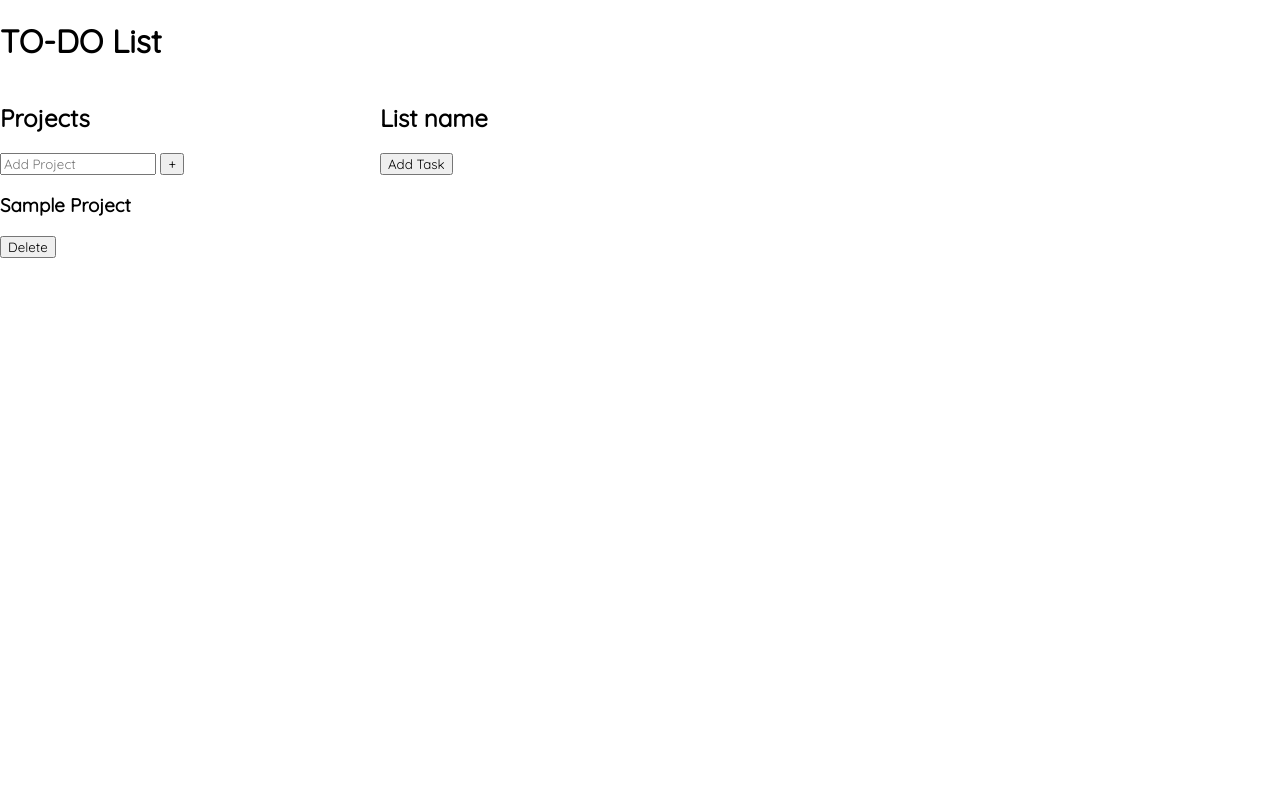
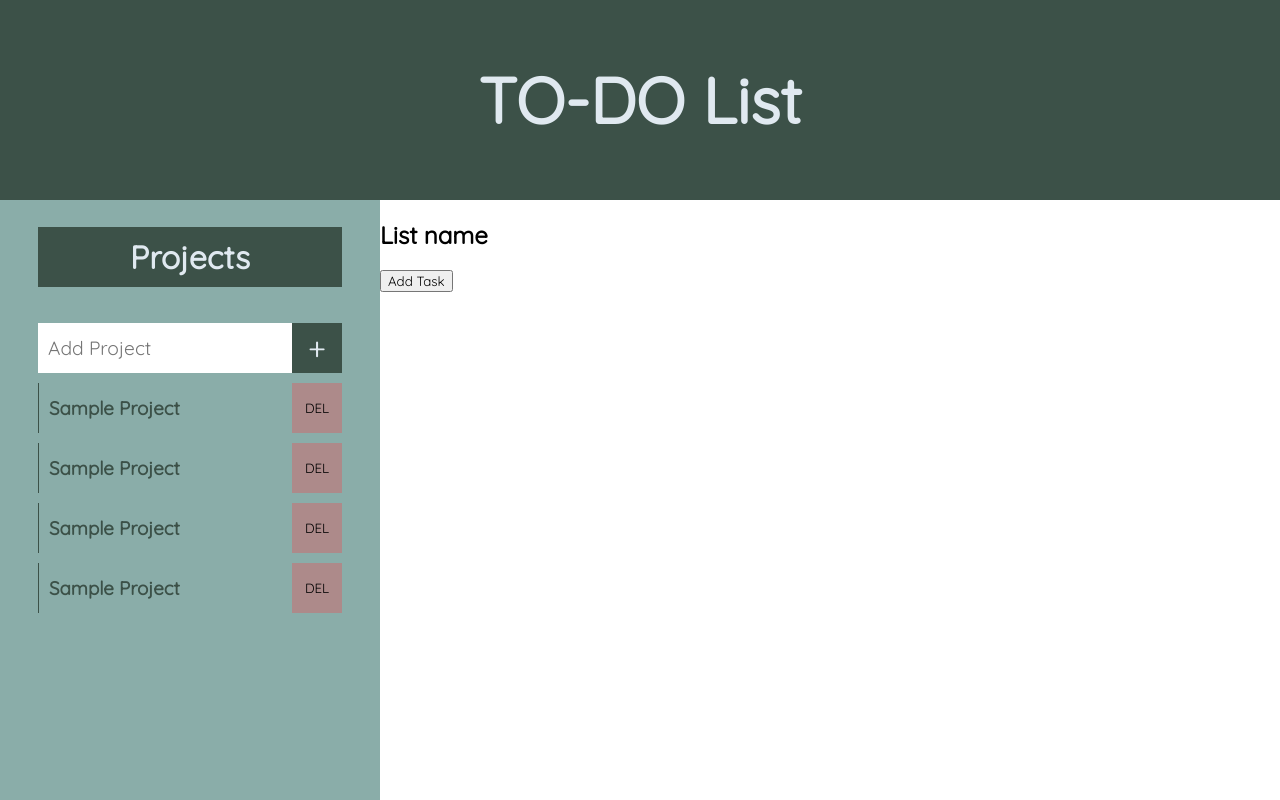
Before and after one commit to justincbal/Todo-list, a website built with webpack: page dist/index.html in a window 1280 px wide. Shown: the top 800 px of the page. Built offline with Linux system fonts and the light colour scheme.

Commit message:
create side nav

```diff
--- /dev/null
+++ b/src/styles/_mixin.scss
@@ -0,0 +1,5 @@
+@mixin flexCenter {
+    display: flex;
+    justify-content: center;
+    align-items: center;
+}
--- a/src/styles/main.scss
+++ b/src/styles/main.scss
@@ -1,4 +1,6 @@
 @import url('https://fonts.googleapis.com/css2?family=Quicksand&display=swap');
+@import './mixin';
+
 
 $Green: #3C5148;
 $Light-green: #8AADA9;
@@ -27,6 +29,7 @@ body {
 #content {
     display: grid;
     grid-template-columns: 380px 4fr;
+    grid-template-rows: 200px 100vh;
     grid-template-areas:
     "hd hd hd hd hd"
     "sd mn mn mn mn"
@@ -36,10 +39,107 @@ body {
 
     .main-heading-section {
         grid-area: hd;
+
+        background-color: $Green;
+        color: $White;
+        font-size: 2rem;
+        @include flexCenter;
+
     }
 
     .side-navigation {
         grid-area: sd;
+        background-color: $Light-green;
+        display: flex;
+        flex-direction: column;
+        align-items: center;
+        gap: 10px;
+
+        .nav-heading {
+            background-color: $Green;
+            font-size: 2rem;
+            color: $White;
+            height: 60px;
+            width: 80%;
+            @include flexCenter;
+        }
+
+        .add-project-form {
+            width: 80%;
+            display: flex;
+            height: 50px;
+
+        .project-input {
+            flex-grow: 1;
+            border: none;
+            font-size: 1.2rem;
+            padding-left: 10px;
+
+            &:focus {
+                outline: none;
+            }
+
+        }
+
+        .project-button {
+            width: 50px;
+            border: none;
+            background-color: $Green;
+            color: $White;
+            font-size: 2rem;
+
+            &:hover {
+                cursor: pointer;
+                background-color: #3c5148b7;
+            }
+        }
+        }
+
+        .project-list {
+            width: 80%;
+            display: flex;
+            flex-direction: column;
+            gap: 10px;
+
+            .project {
+                display: flex;
+                height: 50px;
+                @include flexCenter;
+                border-left: $Green 1px solid;
+
+
+
+                .delete-project-button {
+                    background-color: $Red;
+                    border: none;
+                    width: 50px;
+                    height: 50px;
+
+                    &:hover {
+                        cursor: pointer;
+                        color: $White;
+                        font-weight: 900;
+                    }
+
+                }
+
+                .project-name {
+                    color: $Green;
+                    flex-grow: 1;
+                    padding-left: 10px;
+                    height: 50px;
+                    display: flex;
+                    align-items: center;
+
+                    &:hover{
+                        color: $White;
+                        cursor: pointer;
+
+                    }
+                }
+            }
+
+        }
     }
 
     .list-section {
```
Also changed, not shown: dist/index.html, dist/main.js.
